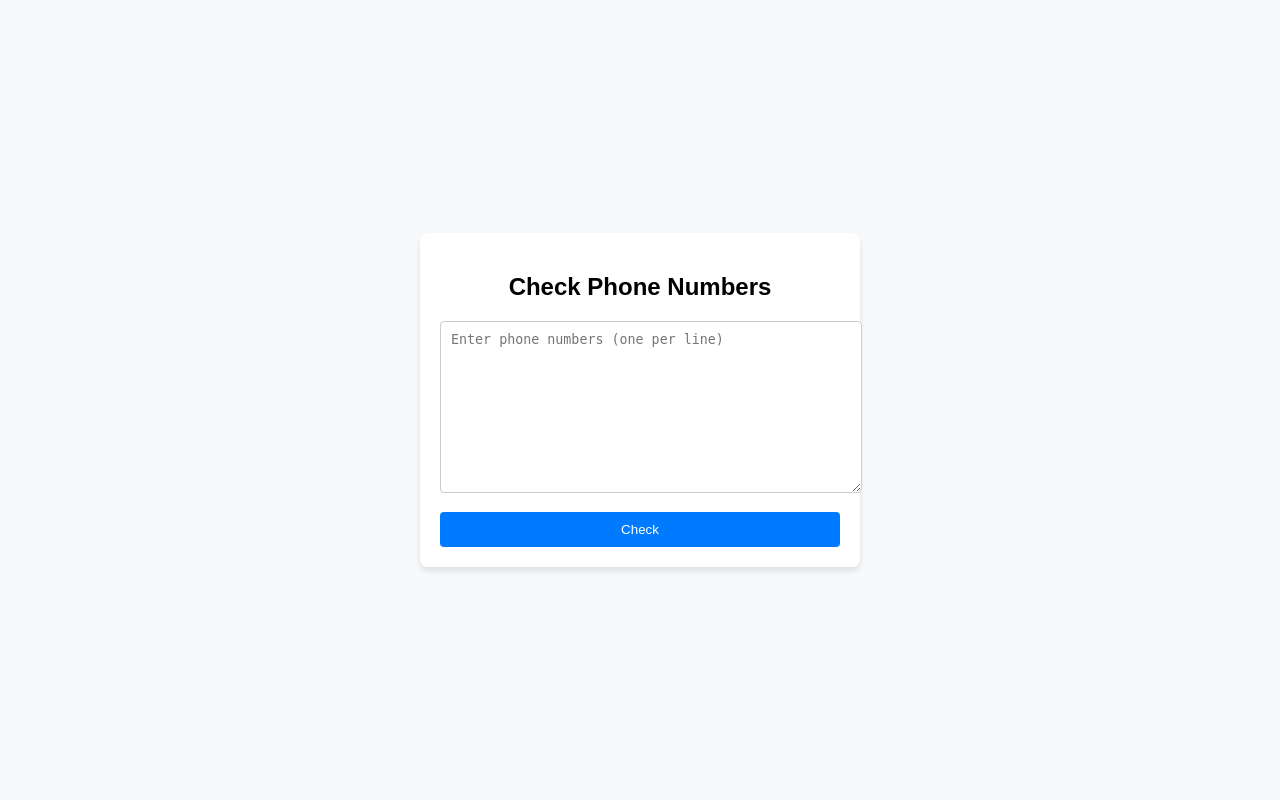
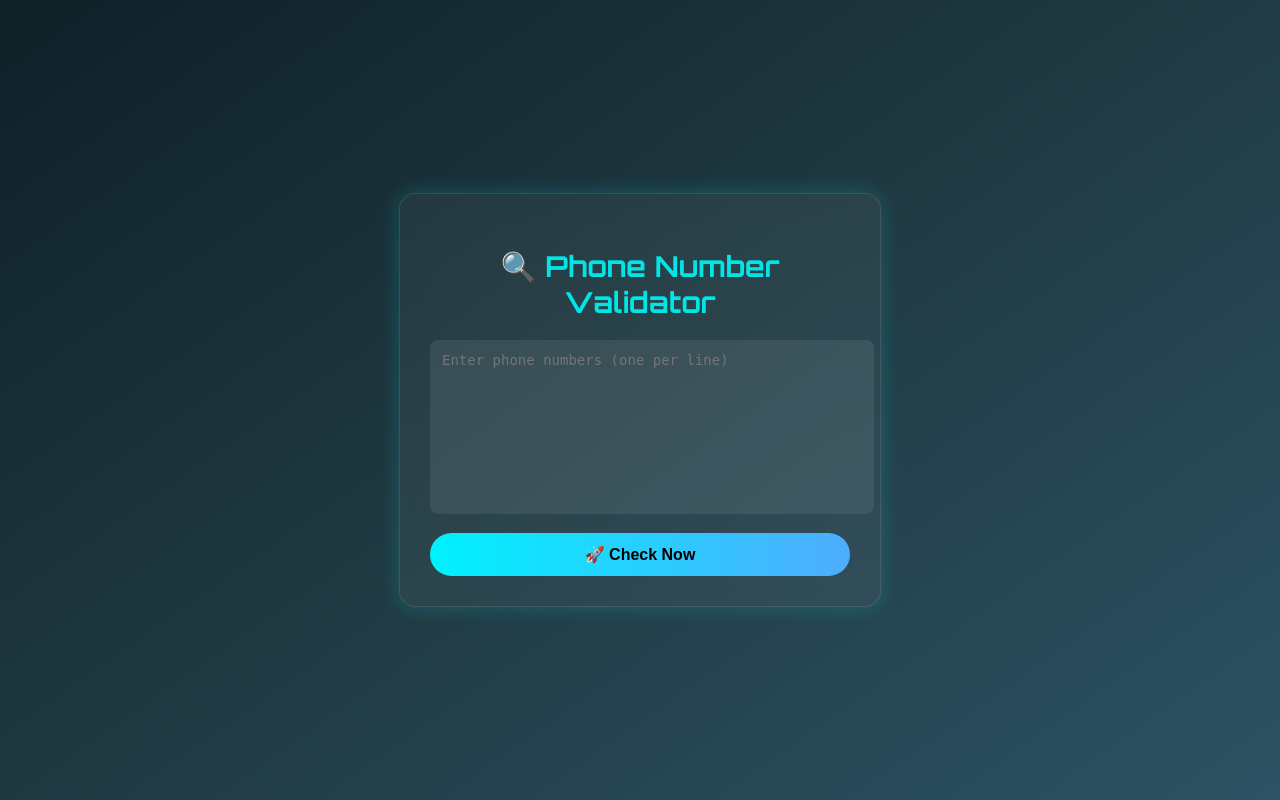
Before and after one commit to PritishDoc/Caller-Id-Identifier, a Flask app: page / in a window 1280 px wide. Run offline with Flask 3, Linux system fonts and the light colour scheme.

Commit message:
Update index.html

```diff
--- a/Program file/Templates/index.html
+++ b/Program file/Templates/index.html
@@ -1,85 +1,125 @@
 <!DOCTYPE html>
 <html lang="en">
 <head>
-    <meta charset="UTF-8">
-    <meta name="viewport" content="width=device-width, initial-scale=1.0">
+  <meta charset="UTF-8" />
+  <meta name="viewport" content="width=device-width, initial-scale=1.0"/>
   <title>Phone Number Validation</title>
-    <link rel="stylesheet" href="https://cdnjs.cloudflare.com/ajax/libs/font-awesome/5.15.4/css/all.min.css">
+  <link rel="stylesheet" href="https://fonts.googleapis.com/css2?family=Orbitron:wght@400;700&display=swap">
   <style>
     body {
-            font-family: Arial, sans-serif;
-            background-color: #f8f9fa;
       margin: 0;
       padding: 0;
+      font-family: 'Orbitron', sans-serif;
+      background: linear-gradient(145deg, #0f2027, #203a43, #2c5364);
+      color: #ffffff;
       display: flex;
       justify-content: center;
       align-items: center;
       height: 100vh;
+      overflow: hidden;
     }
+
     .container {
-            background-color: #ffffff;
-            padding: 20px;
-            border-radius: 8px;
-            box-shadow: 0 4px 6px rgba(0, 0, 0, 0.1);
-            width: 400px;
+      background: rgba(255, 255, 255, 0.05);
+      border: 1px solid rgba(255, 255, 255, 0.1);
+      border-radius: 16px;
+      box-shadow: 0 0 20px rgba(0, 255, 255, 0.2);
+      backdrop-filter: blur(12px);
+      padding: 30px;
+      width: 420px;
+      animation: fadeIn 1s ease-out;
     }
+
     h2 {
       text-align: center;
       margin-bottom: 20px;
+      color: #00e6e6;
+      font-size: 1.8em;
     }
+
     .form-group {
       margin-bottom: 15px;
     }
+
     textarea {
       width: 100%;
       height: 150px;
-            padding: 10px;
-            border-radius: 4px;
-            border: 1px solid #ccc;
+      padding: 12px;
+      border: none;
+      border-radius: 8px;
+      background-color: rgba(255, 255, 255, 0.08);
+      color: #fff;
+      resize: none;
+      font-size: 14px;
+      outline: none;
     }
+
     .btn {
       width: 100%;
-            padding: 10px;
-            background-color: #007bff;
-            color: white;
+      padding: 12px;
+      background: linear-gradient(to right, #00f2fe, #4facfe);
+      color: black;
+      font-weight: bold;
       border: none;
-            border-radius: 4px;
+      border-radius: 30px;
       cursor: pointer;
+      font-size: 16px;
+      transition: all 0.3s ease-in-out;
     }
+
     .btn:hover {
-            background-color: #0056b3;
+      box-shadow: 0 0 10px #00f2fe, 0 0 40px #4facfe;
+      transform: translateY(-2px);
     }
+
     .result {
       margin-top: 20px;
-            padding: 10px;
-            background-color: #f1f1f1;
-            border-radius: 4px;
+      padding: 15px;
+      background-color: rgba(0, 0, 0, 0.5);
+      border-radius: 10px;
+      max-height: 300px;
+      overflow-y: auto;
     }
+
     .result h4 {
-            margin: 0;
+      margin-top: 0;
+      color: #00e6e6;
     }
-        .result .positive {
-            color: green;
+
+    .positive {
+      color: #00ff99;
     }
-        .result .negative {
-            color: red;
+
+    .negative {
+      color: #ff4d4d;
     }
-        .result .allowed {
-            color: green;
+
+    .allowed {
+      color: #00ff99;
     }
-        .result .not-allowed {
-            color: red;
+
+    .not-allowed {
+      color: #ff4d4d;
+    }
+
+    hr {
+      border: 0;
+      border-top: 1px solid rgba(255, 255, 255, 0.1);
+    }
+
+    @keyframes fadeIn {
+      from { opacity: 0; transform: translateY(20px); }
+      to { opacity: 1; transform: translateY(0); }
     }
   </style>
 </head>
 <body>
-
   <div class="container">
-        <h2>Check Phone Numbers</h2>
+    <h2>🔍 Phone Number Validator</h2>
     <div class="form-group">
       <textarea id="phoneNumbers" placeholder="Enter phone numbers (one per line)"></textarea>
     </div>
-        <button class="btn" id="checkBtn">Check</button>
+    <button class="btn" id="checkBtn">🚀 Check Now</button>
 
     <div class="result" id="result" style="display:none;">
       <h4>Validation Results:</h4>
@@ -89,27 +129,29 @@
 
   <script>
     document.getElementById('checkBtn').addEventListener('click', function() {
-            var numbers = document.getElementById('phoneNumbers').value.split('\n').map(function(num) {
-                return num.trim(); // Clean up any extra spaces
-            });
+      const numbers = document.getElementById('phoneNumbers').value
+        .split('\n')
+        .map(num => num.trim())
+        .filter(Boolean);
 
       fetch('/check-numbers', {
         method: 'POST',
         headers: {
           'Content-Type': 'application/json'
         },
-                body: JSON.stringify({ numbers: numbers })
+        body: JSON.stringify({ numbers })
       })
       .then(response => response.json())
       .then(data => {
         document.getElementById('result').style.display = 'block';
         let output = '';
         data.results.forEach((result, index) => {
-                    output += `<p><strong>Phone number ${numbers[index]}:</strong></p>
-                               <p><strong>Status:</strong> <span class="${result.status.toLowerCase()}">${result.status}</span></p>
-                               <p><strong>Allowed:</strong> <span class="${result.allowed.toLowerCase()}">${result.allowed}</span></p>
-                               <p><strong>Line Type:</strong> ${result.line_type}</p>
-                               <p><strong>Carrier:</strong> ${result.carrier}</p>
+          output += `
+            <p><strong>📞 ${numbers[index]}</strong></p>
+            <p>Status: <span class="${result.status.toLowerCase()}">${result.status}</span></p>
+            <p>Allowed: <span class="${result.allowed.toLowerCase()}">${result.allowed}</span></p>
+            <p>Line Type: ${result.line_type}</p>
+            <p>Carrier: ${result.carrier}</p>
             <hr>`;
         });
         document.getElementById('output').innerHTML = output;
@@ -117,6 +159,5 @@
       .catch(error => console.error('Error:', error));
     });
   </script>
-
 </body>
 </html>
```
Lines whose indentation alone changed are shown as unchanged.
